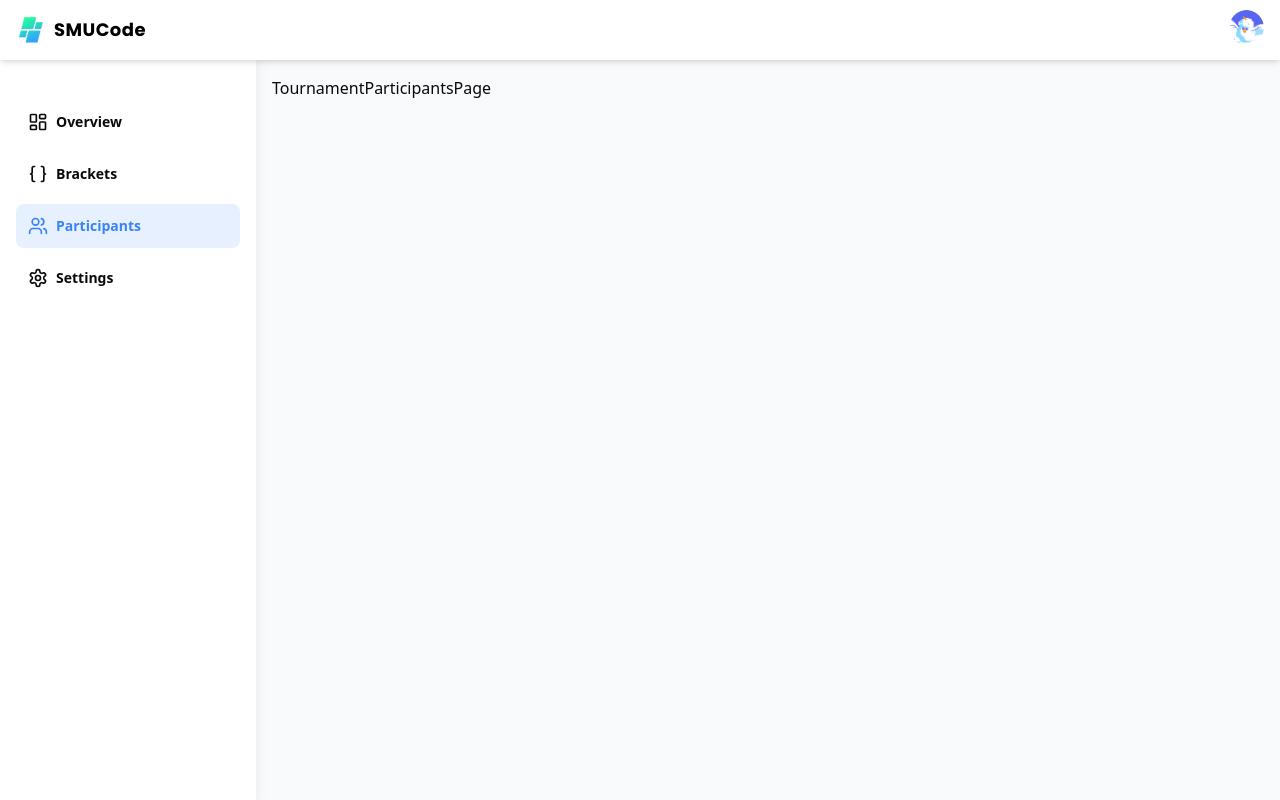
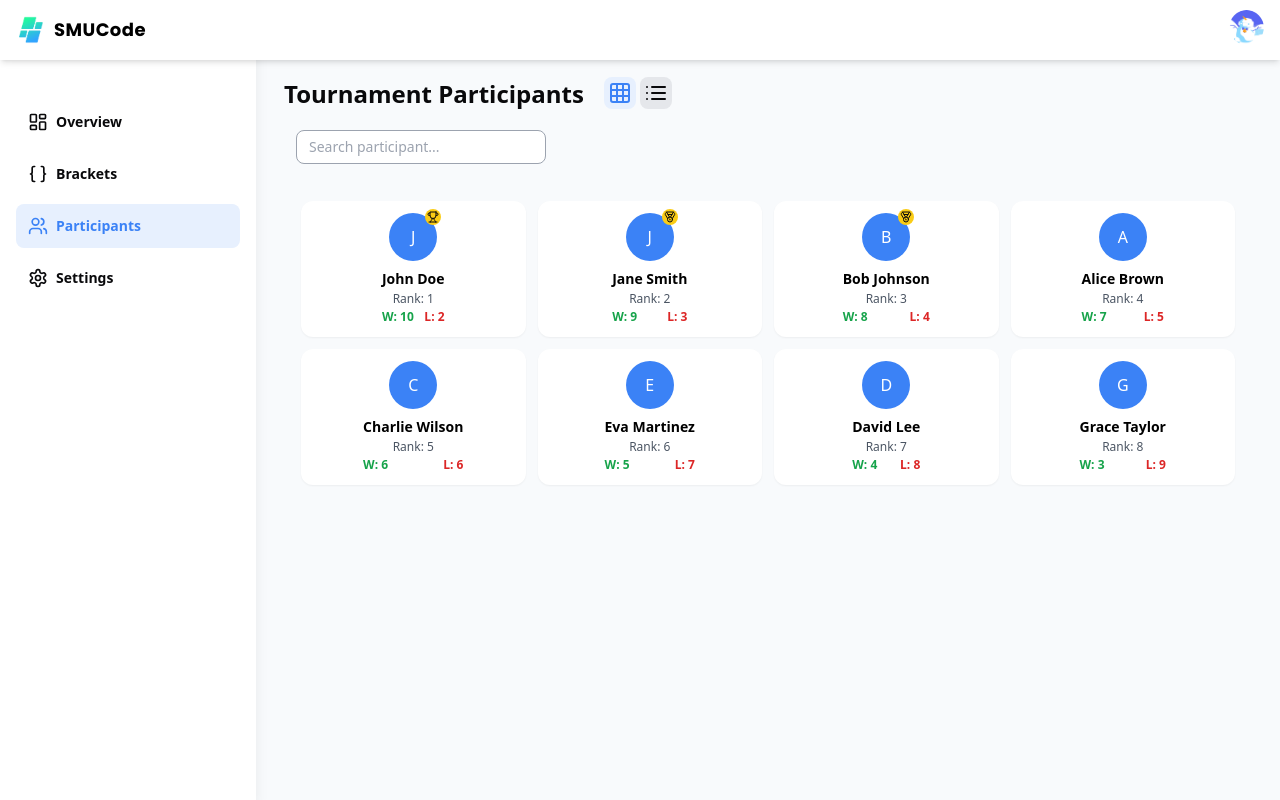
Before and after one commit to cs203-2024/smucode-frontend, a Next.js app: page /tournaments/1/participants in a window 1280 px wide. Built offline with nearby package versions, Linux system fonts and the light colour scheme.

Commit message:
Added draft tournament participants page

```diff
--- a/app/tournaments/[id]/participants/page.tsx
+++ b/app/tournaments/[id]/participants/page.tsx
@@ -1,9 +1,11 @@
-import React from 'react'
 
-const TournamentParticipantsPage = () => {
+import TournamentParticipantsList from "@/components/TournamentParticipantsList";
+const TournamentParticipantsPage: React.FC = () => {
   return (
-    <div>TournamentParticipantsPage</div>
-  )
-}
+    <>
+        <TournamentParticipantsList />
+    </>
+  );
+};
 
-export default TournamentParticipantsPage
+export default TournamentParticipantsList;
--- a/components/TournamentBracketCards.tsx
+++ b/components/TournamentBracketCards.tsx
@@ -106,29 +106,8 @@ const TournamentBracketCard = ({ rounds }: TournamentProps) => {
   })
   .reverse();
 
-  if (filteredRounds.length === 0) {
   return (
-      <div className="flex flex-col bg-slate-50 min-w-[80vw] space-y-8 overflow-y-auto p-1">
-        <div className="mb-3">
-        <input
-          type="text"
-          placeholder="Search participant..."
-          value={searchQuery}
-          onChange={(e) => setSearchQuery(e.target.value)}
-          className="pl-3 py-1.5 w-[250px] ml-5 border text-sm border-gray-400 rounded-lg"
-        />
-        <div className="ml-8 mt-1 pb-[80vh] text-sm text-gray-600">
-          <p>No results found.</p>
-        </div>
-        </div>
-
-      </div>
-    );
-  }
-
-  return (
-    <div className="flex flex-col bg-slate-50 w-[80vw] h-[85vh] space-y-8 overflow-y-auto p-1">
-
+    <div className="flex flex-col bg-slate-50 min-w-[80vw] h-[85vh] space-y-8 overflow-y-auto p-1">
     <div className="mb-3">
       <input
         type="text"
@@ -139,7 +118,12 @@ const TournamentBracketCard = ({ rounds }: TournamentProps) => {
       />
     </div>
 
-      <div className='overflow-y-auto h-[80vh]'>
+    {filteredRounds.length === 0 ? (
+      <div className="ml-8 mt-1 pb-[80vh] text-sm text-gray-600">
+        <p>No results found.</p>
+      </div>
+    ) : (
+      <div className="overflow-y-auto h-[80vh] w-[75vw]">
         {filteredRounds.map((round) => (
           <div key={round.id} className="flex-shrink-0">
             <TournamentRound
@@ -151,8 +135,10 @@ const TournamentBracketCard = ({ rounds }: TournamentProps) => {
           </div>
         ))}
       </div>
+       )}
     </div>
-  );
+  )
+
 };
 
 
--- a/components/TournamentBrackets.tsx
+++ b/components/TournamentBrackets.tsx
@@ -41,7 +41,7 @@ const TournamentBrackets: React.FC = () => {
           <div className="mb-3">
             <Skeleton className="w-[250px] h-8 ml-5" />
           </div>
-          <div className='overflow-y-auto h-[80vh]'>
+          <div className='overflow-y-auto h-[80vh] w-[75vw]'>
             <div key="1" className="flex-shrink-0">
                 <div className="p-6 h-full w-full">
                   <Skeleton className="w-40 h-8 mb-5" />
@@ -74,7 +74,6 @@ const TournamentBrackets: React.FC = () => {
         </div>
       </div>
     </div>
-
 
     );
   }
--- a/components/TournamentOverview.tsx
+++ b/components/TournamentOverview.tsx
@@ -78,7 +78,9 @@ const TournamentOverview: React.FC = () => {
       <div className="bg-blue-600 text-white p-6 rounded-lg mx-6">
         <h1 className="text-3xl font-bold text-center">{name}</h1>
       </div>
-      <div className="p-6 space-y-6">
+
+      <div>
+      <div className="p-6 space-y-6 h-[65vh] overflow-y-scroll">
 
         <div className="grid md:grid-cols-2 gap-6">
 
@@ -149,6 +151,9 @@ const TournamentOverview: React.FC = () => {
           </div>
         </div>
       </div>
+
+
+      </div>
     </div>
   );
 };
--- /dev/null
+++ b/components/TournamentParticipantsList.tsx
@@ -0,0 +1,160 @@
+'use client';
+
+import { useEffect, useState } from 'react';
+import { User, Trophy, Medal, Grid, List } from 'lucide-react';
+import { useTournamentId } from "@/context/TournamentIdContext";
+import { fetchTournamentParticipantsData } from '@/components/mockApi';
+import { ParticipantCardListProp, Participant } from '@/components/types';
+import { Skeleton } from './ui/skeleton';
+
+interface ParticipantCardProps {
+  participant: Participant;
+  viewMode: 'grid' | 'list';
+}
+
+const ParticipantCard: React.FC<ParticipantCardProps> = ({ participant, viewMode }) => {
+  return (
+    <div className={`bg-white rounded-xl shadow-sm p-3 ${viewMode === 'grid' ? 'flex flex-col items-center' : 'flex items-center'}`}>
+      <div className={`relative ${viewMode === 'grid' ? 'mb-2' : 'mr-3'}`}>
+        <div className='w-12 h-12 bg-blue-500 text-white rounded-full flex items-center justify-center'>
+            {participant.profilePicture ? (
+              <img src={participant.profilePicture} alt={participant.name} className="w-full h-full rounded-full object-cover" />
+            ) : (
+              <span className="text-md">{participant.name.charAt(0)}</span>
+            )}
+        </div>
+        {participant.rank <= 3 && (
+          <div className="absolute -top-1 -right-1 bg-yellow-400 rounded-full p-0.5">
+            {participant.rank === 1 ? <Trophy size={12} /> : <Medal size={12} />}
+          </div>
+        )}
+      </div>
+      <div className={`${viewMode === 'grid' ? 'text-center' : 'flex-grow'}`}>
+        <h2 className="text-sm font-semibold text-black mb-0.5">{participant.name}</h2>
+        <p className="text-xs text-gray-600 mb-0.5">Rank: {participant.rank}</p>
+        <div className={`${viewMode === 'grid' ? 'flex justify-between text-xs' : 'flex space-x-2 text-sm'}`}>
+          <p className="text-green-600 font-semibold">W: {participant.wins}</p>
+          <p className="text-red-600 font-semibold">L: {participant.losses}</p>
+        </div>
+      </div>
+    </div>
+  );
+};
+
+
+const TournamentParticipantsList: React.FC = () => {
+  const tournamentId = useTournamentId();
+  const [searchTerm, setSearchTerm] = useState('');
+  const [loading, setLoading] = useState(true);
+  const [error, setError] = useState<string | null>(null);
+  const [viewMode, setViewMode] = useState<'grid' | 'list'>('grid');
+  const [tournamentData, setTournamentData] = useState<ParticipantCardListProp | null>(null);
+
+  useEffect(() => {
+    const loadTournamentData = async () => {
+      try {
+        const data = await fetchTournamentParticipantsData(tournamentId);
+        setTournamentData(data);
+        setLoading(false);
+      } catch (err) {
+        setError('Failed to load tournament data');
+        setLoading(false);
+      }
+    };
+
+    loadTournamentData();
+  }, [tournamentId]);
+
+  if (loading) {
+    return (
+      <div>
+        <div className="items-center">
+          <p className="font-bold text-2xl ml-3 mt-[2px] mb-5">Tournament Participants</p>
+          <div className="flex flex-col bg-slate-50 space-y-8 overflow-y-auto p-1">
+            <Skeleton className="w-[250px] h-8 ml-5 rounded-lg" />
+            <div className="grid grid-cols-1 sm:grid-cols-2 md:grid-cols-3 mx-[20px] lg:grid-cols-4 gap-3 max-w-6xl max-h-[65vh] overflow-y-auto p-[5px] pb-[100px]">
+              {[...Array(8)].map((_, index) => (
+                <Skeleton
+                  key={index}
+                  className="h-[136px] rounded-xl shadow-sm"
+                />
+              ))}
+            </div>
+          </div>
+        </div>
+      </div>
+    );
+  }
+
+
+  if (error) {
+    return <div className="text-center p-4 text-red-500 mt-10">{error}</div>;
+  }
+
+  if (!tournamentData || tournamentData.participants.length === 0) {
+    return <div className="text-center p-4 mt-10">No tournament participants data available</div>;
+  }
+
+  const filteredParticipants = tournamentData.participants.filter((participant) =>
+    participant.name.toLowerCase().includes(searchTerm.toLowerCase())
+  );
+
+
+  return (
+    <div>
+      {/* Search bar */}
+      <div className="flex items-center mb-4 space-x-5">
+        <p className="font-bold text-2xl mt-[2px] ml-3">Tournament Participants</p>
+
+
+        <div className="flex space-x-1">
+          <button
+            className={`p-[4px] rounded-lg ${viewMode === 'grid' ? 'bg-themelightblue text-themeblue' : 'bg-gray-200'}`}
+            onClick={() => setViewMode('grid')}
+          >
+            <Grid />
+          </button>
+          <button
+            className={`p-[4px] rounded-lg ${viewMode === 'list' ? 'bg-themelightblue text-themeblue' : 'bg-gray-200'}`}
+            onClick={() => setViewMode('list')}
+          >
+            <List />
+          </button>
+        </div>
+      </div>
+
+      <div className="bg-slate-50 space-y-8 overflow-y-auto p-1">
+        <div className="mb-3">
+          <input
+          type="text"
+          placeholder="Search participant..."
+          value={searchTerm}
+          onChange={(e) => setSearchTerm(e.target.value)}
+          className="pl-3 py-1.5 w-[250px] ml-5 border text-sm border-gray-400 rounded-lg"
+          />
+        </div>
+
+        {filteredParticipants.length === 0 ? (
+          <div className="ml-8 text-sm text-gray-600">
+            <p>No results found.</p>
+         </div>
+        ) : (
+          <div
+          className={
+            viewMode === 'grid'
+              ? 'grid grid-cols-1 sm:grid-cols-2 md:grid-cols-3 m-[20px] lg:grid-cols-4 gap-3 max-w-6xl max-h-[65vh] overflow-y-auto p-[5px] pb-[100px]'
+              : 'space-y-3 max-w-screen max-h-[65vh] m-[20px] overflow-y-auto p-[5px] pb-[100px] text-left'
+          }
+          >
+          {filteredParticipants.map((participant) => (
+            <ParticipantCard key={participant.id} participant={participant} viewMode={viewMode} />
+          ))}
+          </div>
+        )}
+
+      </div>
+    </div>
+  );
+};
+
+export default TournamentParticipantsList;
--- a/components/mockApi.tsx
+++ b/components/mockApi.tsx
@@ -1,4 +1,4 @@
-import { TournamentProps, TournamentOverviewProps } from "./types";
+import { TournamentProps, TournamentOverviewProps, ParticipantCardListProp } from "./types";
 
 const mockTournamentData: TournamentOverviewProps = {
   id: "1",
@@ -259,6 +259,19 @@ const mockTournamentBracketsData: TournamentProps = {
   ],
 };
 
+const mockParticipantsData: ParticipantCardListProp = {
+  participants: [
+    { id: "1", name: "John Doe", profilePicture: "", rank: 1, wins: 10, losses: 2 },
+    { id: "2", name: "Jane Smith", profilePicture: "", rank: 2, wins: 9, losses: 3 },
+    { id: "3", name: "Bob Johnson", profilePicture: "", rank: 3, wins: 8, losses: 4 },
+    { id: "4", name: "Alice Brown", profilePicture: "", rank: 4, wins: 7, losses: 5 },
+    { id: "5", name: "Charlie Wilson", profilePicture: "", rank: 5, wins: 6, losses: 6 },
+    { id: "6", name: "Eva Martinez", profilePicture: "", rank: 6, wins: 5, losses: 7 },
+    { id: "7", name: "David Lee", profilePicture: "", rank: 7, wins: 4, losses: 8 },
+    { id: "8", name: "Grace Taylor", profilePicture: "", rank: 8, wins: 3, losses: 9 },
+  ],
+};
+
 export const fetchTournamentOverviewData = async (id: string | undefined) => {
   await new Promise((resolve) => setTimeout(resolve, 500));
   if (id == "1") {
@@ -271,6 +284,14 @@ export const fetchTournamentBracketsData = async (id: string | undefined) => {
   await new Promise((resolve) => setTimeout(resolve, 500));
   if (id == "1") {
     return mockTournamentBracketsData;
+  }
+  return null;
+};
+
+export const fetchTournamentParticipantsData = async (id: string | undefined) => {
+  await new Promise((resolve) => setTimeout(resolve, 500));
+  if (id == "1") {
+    return mockParticipantsData;
   }
   return null;
 };
--- a/components/types.ts
+++ b/components/types.ts
@@ -77,3 +77,21 @@ export interface TournamentOverviewProps {
     wins: number;
     losses: number;
   }
+
+  export type ParticipantCardListProp = {
+    participants: Participant[];
+  };
+
+  export type Participant = {
+    id: string;
+    name: string;
+    profilePicture: string;
+    rank: number;
+    wins: number;
+    losses: number;
+  };
+
+  export type ParticipantCardProps = {
+    participants: Participant;
+    viewMode: 'grid' | 'list';
+  };
```
Lines whose indentation alone changed are shown as unchanged.
